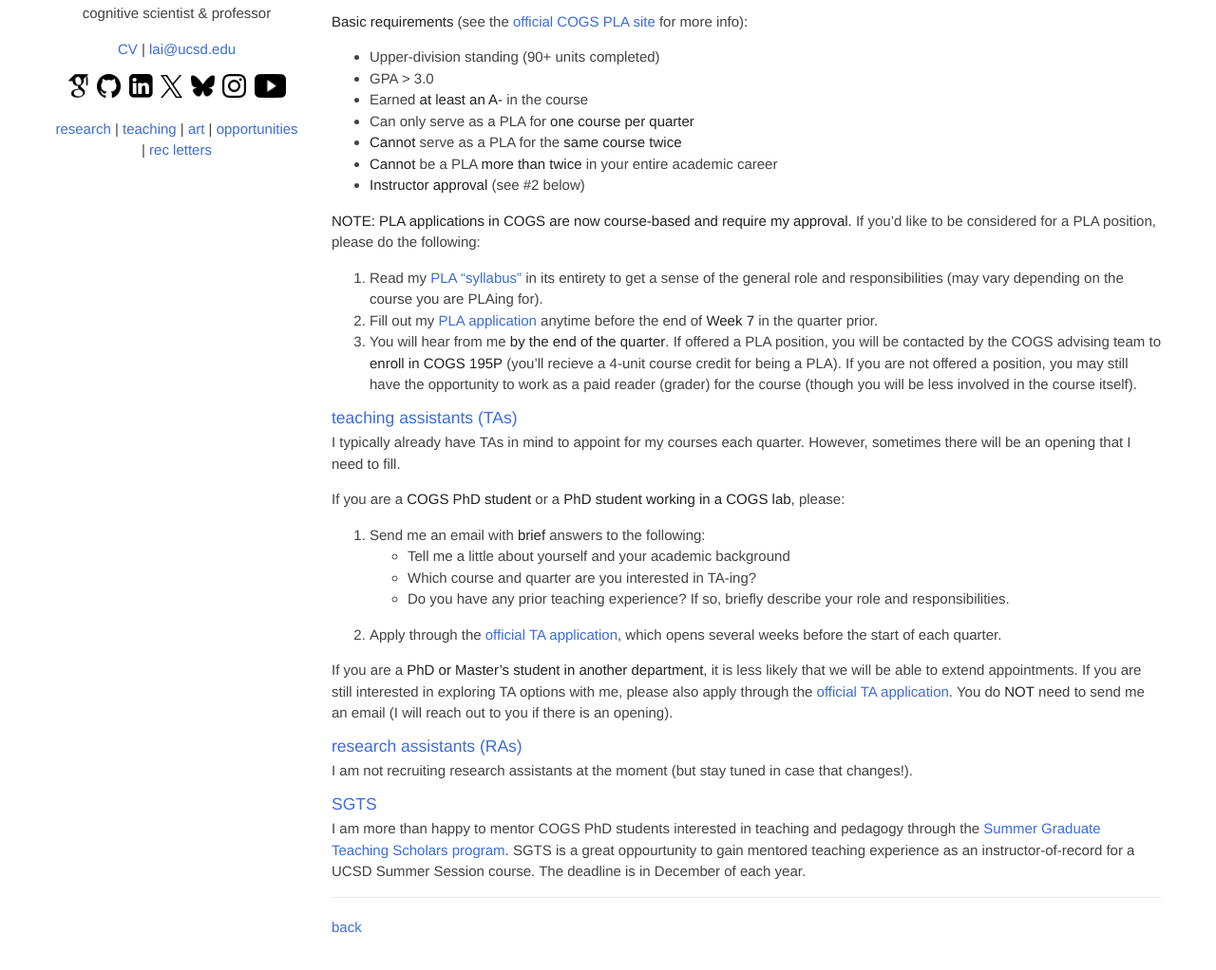
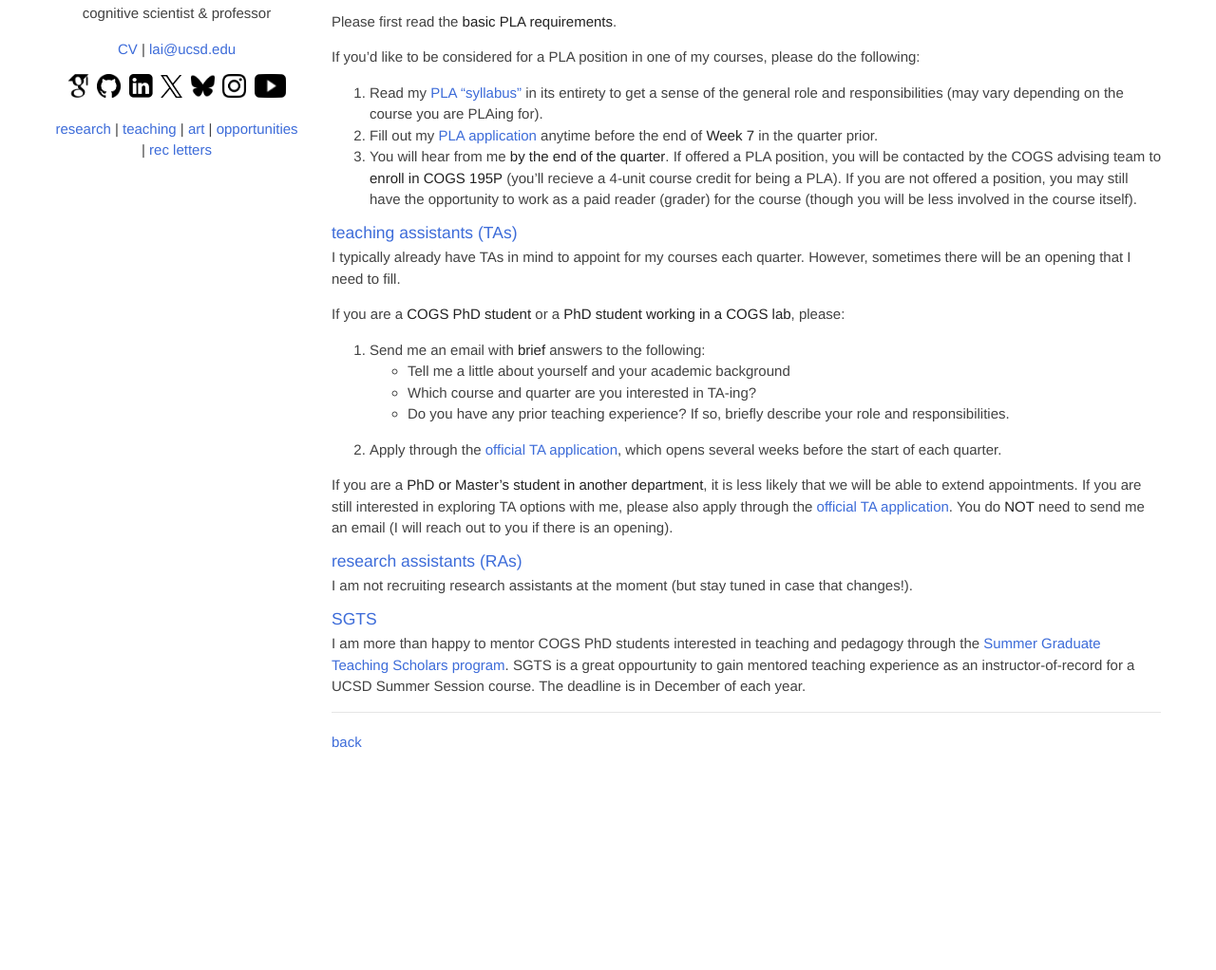
Before and after one commit to lucylai96/lucylai96.github.io, a Jekyll site: the page built from opps.md, in a window 1280 px wide and 1335 px high. Shown: the part 282-1304 px from the top of the window at 95% size. Built offline with Jekyll 4.4.1, drawn with Linux system fonts in a browser that asks for light colours; our own code applies the rules of GitHub Pages for plain Markdown files.

Commit message:
Update opps.md

```diff
--- a/opps.md
+++ b/opps.md
@@ -6,16 +6,9 @@ On this page, I'll post any current open oppourtunities to work with me as a TA,
 ### peer learning assistants (PLAs)
 Whether you end up in academia or industry, you will likely encounter opportunities to teach, mentor, or support others. The PLA role a structured way to practice these skills. Under my guidance, you will gain hands-on experience in evidence-based pedagogy, course facilitation, and academic mentorship by helping shape an effective learning environment for one of my courses. You will also deepen your understanding of the course material (the best way to learn is to teach!), strengthen your communication and leadership skills, and see firsthand how courses are intentionally designed and taught with students in mind.
 
-**Basic requirements** (see the [official COGS PLA site](https://cogsci.ucsd.edu/undergraduates/student-resources/ia.html){:target="_blank"} for more info)**:**
-* Upper-division standing (90+ units completed)
-* GPA > 3.0
-* Earned **at least an A-** in the course
-* Can only serve as a PLA for **one course per quarter**
-* **Cannot** serve as a PLA for the **same course twice**
-* **Cannot** be a PLA **more than twice** in your entire academic career
-* **Instructor approval** (see #2 below)
+Please first read the [**basic PLA requirements**](https://cogsci.ucsd.edu/undergraduates/student-resources/ia.html){:target="_blank"}.
 
-**NOTE: PLA applications in COGS are now course-based and require my approval.** If you’d like to be considered for a PLA position, please do the following:
+If you’d like to be considered for a PLA position in one of my courses, please do the following:
 1. Read my [PLA "syllabus"](https://docs.google.com/document/d/15gANVvomvQle8RsERJd59eQBw42BnHl-q4xsdVKCUc4/edit?usp=sharing){:target="_blank"} in its entirety to get a sense of the general role and responsibilities (may vary depending on the course you are PLAing for).
 3. Fill out my [PLA application](https://docs.google.com/forms/d/e/1FAIpQLSept59lwQhmjiuiqTEeHwgudheXXVRg6NShJYThDWoa9Kbjjg/viewform?usp=sharing&ouid=113612539407126073694){:target="_blank"} anytime before the end of **Week 7** in the quarter prior.
 4. You will hear from me **by the end of the quarter**. If offered a PLA position, you will be contacted by the COGS advising team to **enroll in COGS 195P** (you'll recieve a 4-unit course credit for being a PLA). If you are not offered a position, you may still have the opportunity to work as a paid reader (grader) for the course (though you will be less involved in the course itself).
```
